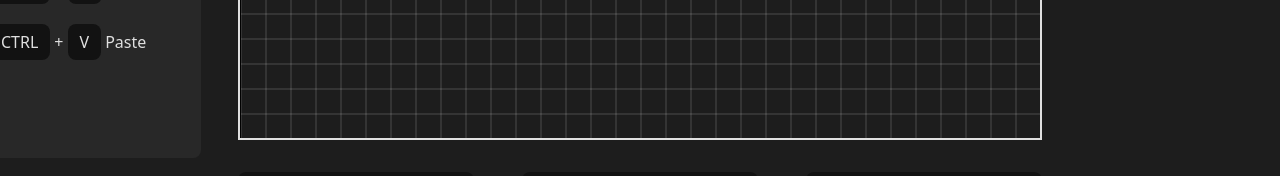
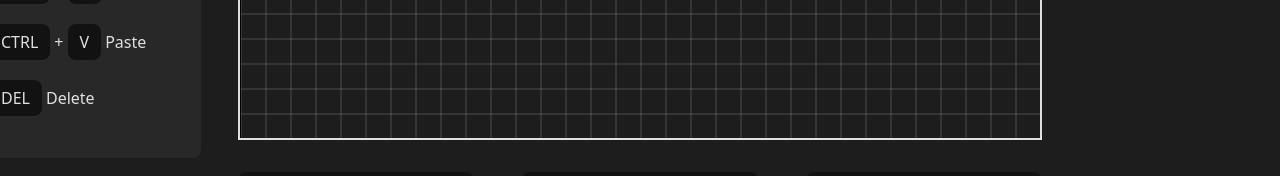
Before and after one commit to StamLord/level-editor, a Svelte app: page / in a window 1280 px wide. Shown: the part 655-831 px from the top of the page. Built offline with nearby package versions, Linux system fonts and the light colour scheme; no server answers; a web font is replaced by a local one.

Commit message:
Selection delete added

```diff
--- a/src/components/Canvas.svelte
+++ b/src/components/Canvas.svelte
@@ -969,6 +969,11 @@
       }
     }
 
+    if (event.key === "Delete" && $currentTool === Tool.SELECT) {
+      event.preventDefault();
+      deleteSelectionData();
+    }
+
     // Numbers switch floors
     const num = Number(key);
     if (!isNaN(num)) {
@@ -1297,5 +1302,15 @@
     markSelectedObjects();
   }
 
+  function deleteSelectionData() {
+    const floor = floors[activeFloor];
+    for (const key of floorKeys) {
+      floor[key] = floor[key].filter(data => !selectionData[key].includes(data));
+    }
+
+    resetSelectionData();
+    drawGrid();
+  }
+
   $: gridSize, zoomFactor, drawGrid();
 </script>
--- a/src/components/ToolInfo.svelte
+++ b/src/components/ToolInfo.svelte
@@ -19,6 +19,8 @@
                     <div class="btn-combo"><div class="btn">CTRL</div> + <div class="btn">C</div></div>
                 {:else if tip.button == "ctrl+v"}
                     <div class="btn-combo"><div class="btn">CTRL</div> + <div class="btn">V</div></div>
+                {:else if tip.button == "del"}
+                    <div class="btn-combo"><div class="btn">DEL</div></div>
                 {/if}
                 <p>{tip.text}</p>
             </row>
--- a/src/data/tools.js
+++ b/src/data/tools.js
@@ -5,7 +5,8 @@ export const toolInfo = {
                 {button: "rmb", text: "Drag"},
                 {button: "rmb", text: "Cancel"},
                 {button: "ctrl+c", text: "Copy"},
-                {button: "ctrl+v", text: "Paste"}]
+                {button: "ctrl+v", text: "Paste"},
+                {button: "del", text: "Delete"}]
     },
     1: {
         name: "Wall",
```
